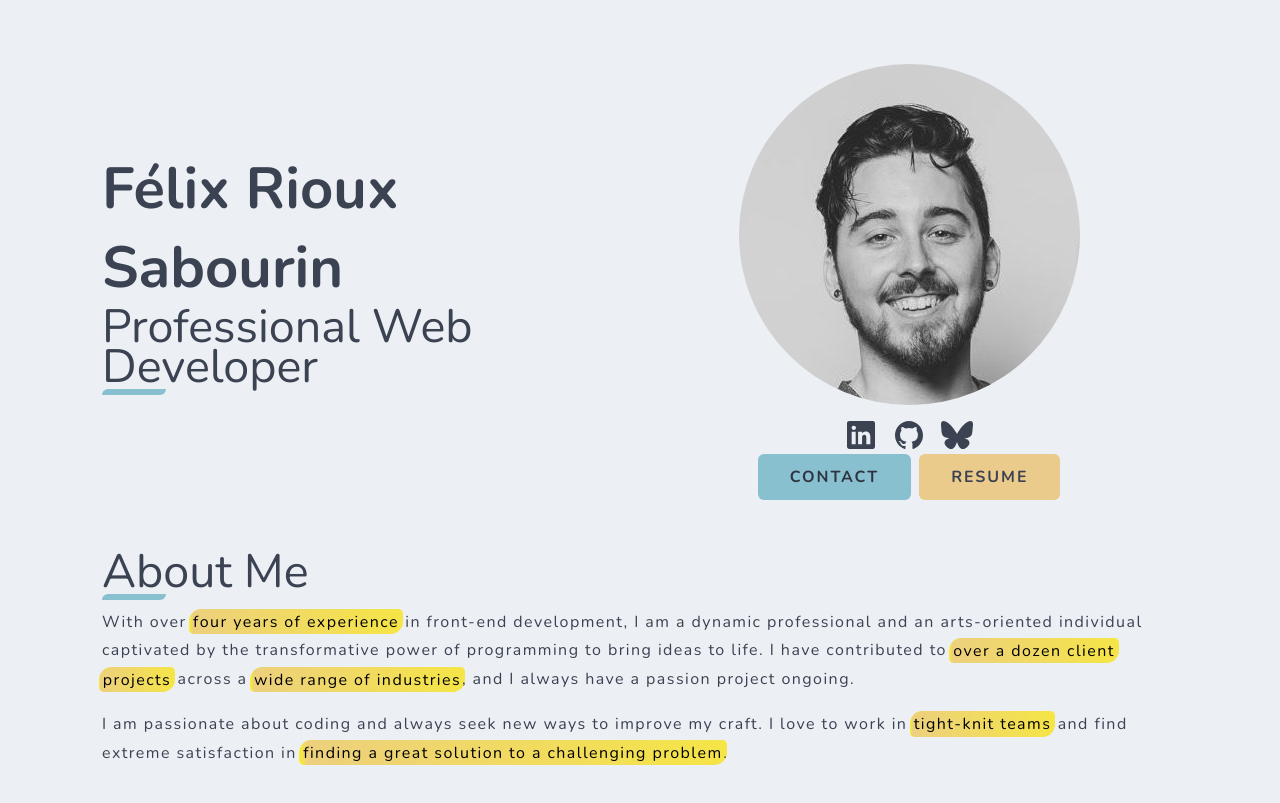
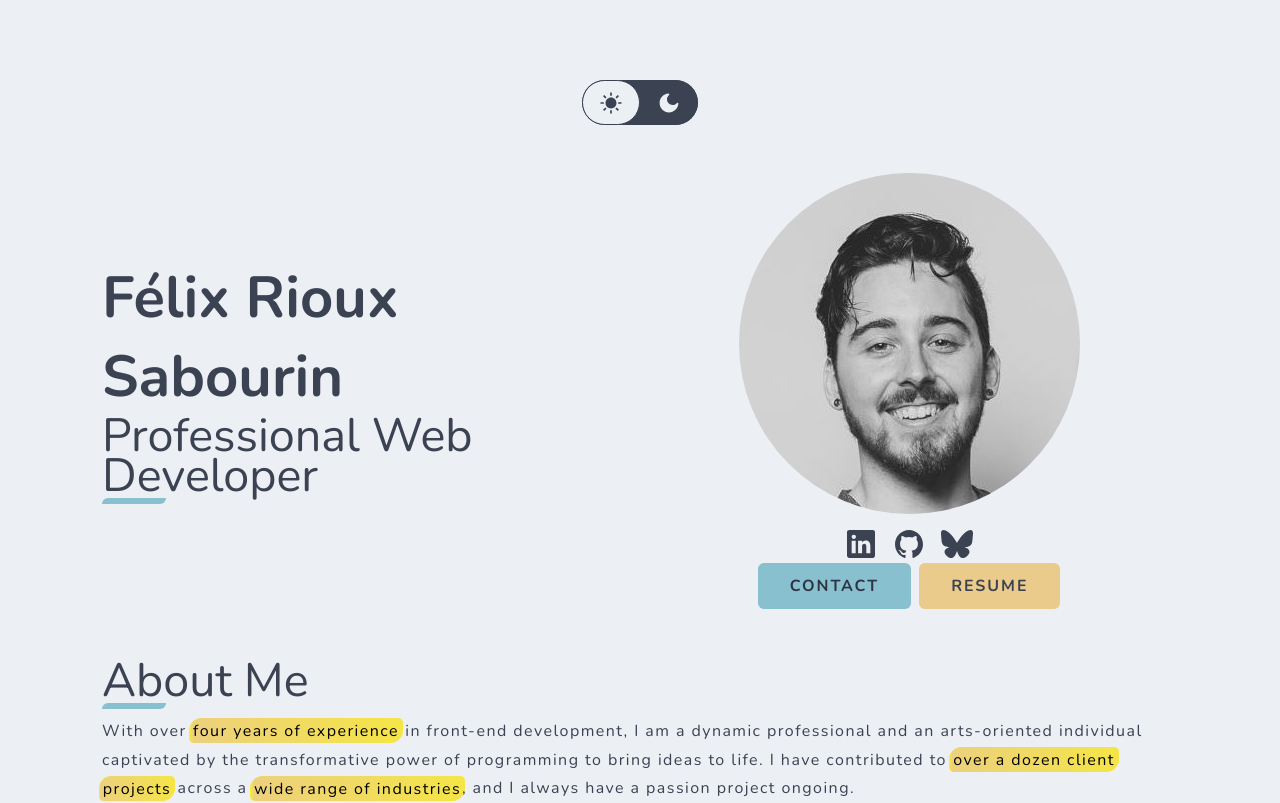
Before and after one commit to FelixPriori/next-portfolio, a Next.js app: page / in a window 1280 px wide. Shown: the top 803 px of the page. Built offline with nearby package versions, Linux system fonts and the light colour scheme.

Commit message:
adds theme switcher

```diff
--- a/package.json
+++ b/package.json
@@ -12,9 +12,11 @@
     "@hookform/error-message": "^2.0.1",
     "@hookform/resolvers": "^5.2.1",
     "next": "15.4.6",
+    "next-themes": "^0.4.6",
     "react": "19.1.0",
     "react-dom": "19.1.0",
     "react-hook-form": "^7.62.0",
+    "react-icons": "^5.5.0",
     "zod": "^4.0.17"
   },
   "devDependencies": {
--- a/src/app/_components/ToggleTheme/ToggleTheme.tsx
+++ b/src/app/_components/ToggleTheme/ToggleTheme.tsx
@@ -1,4 +1,91 @@
+'use client'
+import { useTheme } from 'next-themes'
+import { useEffect, useState } from 'react'
+import { AiFillSun, AiFillMoon } from 'react-icons/ai'
 import styles from './toggleTheme.module.scss'
+
 export default function ToggleTheme() {
-	return <div className={styles.toggleThemeWrapper}></div>
+	const [mounted, setMounted] = useState(false)
+	const { theme, setTheme } = useTheme()
+
+	useEffect(() => {
+		setMounted(true)
+		const savedTheme = localStorage.getItem('theme')
+		if (savedTheme) {
+			setTheme(savedTheme)
+		}
+	}, [setTheme])
+
+	if (!mounted)
+		return (
+			<div className={styles.toggleThemeWrapper}>
+				<div className={styles.unmounted}>
+					<div className={styles.innerUnmounted}></div>
+				</div>
+			</div>
+		)
+
+	return (
+		<div className={styles.toggleThemeWrapper}>
+			<fieldset className={styles.fieldset}>
+				<legend className={styles.legend}>Choose theme</legend>
+				<div className={styles.innerContainer}>
+					<label
+						tabIndex={0}
+						onKeyDown={e => {
+							if (e.key === 'Enter' || e.key === ' ') {
+								e.preventDefault()
+								setTheme('light')
+							}
+						}}
+						className={`${styles.labelWrapper} ${
+							theme === 'light' ? styles.checked : ''
+						}`}
+					>
+						<input
+							tabIndex={-1}
+							className={styles.radioInput}
+							onChange={() => setTheme('light')}
+							checked={theme === 'light'}
+							aria-checked={theme === 'light'}
+							type="radio"
+							id="light"
+							name="theme"
+							value="light"
+						/>
+						<div className={styles.svgContainer}>
+							<AiFillSun />
+						</div>
+					</label>
+					<label
+						tabIndex={0}
+						onKeyDown={e => {
+							if (e.key === 'Enter' || e.key === ' ') {
+								e.preventDefault()
+								setTheme('dark')
+							}
+						}}
+						className={`${styles.labelWrapper} ${
+							theme === 'dark' ? styles.checked : ''
+						}`}
+					>
+						<input
+							tabIndex={-1}
+							className={styles.radioInput}
+							onChange={() => setTheme('dark')}
+							checked={theme === 'dark'}
+							aria-checked={theme === 'dark'}
+							type="radio"
+							id="dark"
+							name="theme"
+							value="dark"
+						/>
+						<div className={styles.svgContainer}>
+							<AiFillMoon />
+						</div>
+					</label>
+				</div>
+			</fieldset>
+		</div>
+	)
 }
--- a/src/app/_components/ToggleTheme/toggleTheme.module.scss
+++ b/src/app/_components/ToggleTheme/toggleTheme.module.scss
@@ -1,5 +1,90 @@
+.unmounted {
+	height: 77px;
+	padding: 1rem;
+
+	.innerUnmounted {
+		width: 116px;
+		height: 100%;
+		border-radius: 2rem;
+		background-color: var(--color-skeleton);
+	}
+}
+
 .toggleThemeWrapper {
 	display: flex;
 	justify-content: center;
 	margin-bottom: 2rem;
 }
+
+.fieldset {
+	padding: 1rem;
+	border: 0;
+}
+
+.innerContainer {
+	display: -webkit-box;
+	display: -ms-flexbox;
+	display: flex;
+	-webkit-box-pack: justify;
+	-ms-flex-pack: justify;
+	justify-content: space-between;
+	width: 100%;
+	background-color: var(--color-text);
+	border-radius: 2rem;
+}
+
+.legend,
+.legend:not(:focus, :focus-within) {
+	border: 0 !important;
+	clip-path: inset(50%) !important; /* 2 */
+	height: 1px !important;
+	margin: -1px !important;
+	overflow: hidden !important;
+	padding: 0 !important;
+	width: 1px !important;
+	white-space: nowrap !important; /* 3 */
+}
+
+.labelWrapper {
+	position: relative;
+	padding: 0.4rem 0.8rem;
+	border-radius: 2rem;
+	border: 1px solid var(--color-text);
+	cursor: pointer;
+
+	&:focus,
+	&:focus-visible,
+	&:focus-within {
+		outline: 2px solid var(--color-primary-light);
+		outline-offset: 2px;
+	}
+
+	.svgContainer {
+		height: 1.5rem;
+		width: 1.5rem;
+		margin: 0.2rem;
+		cursor: pointer;
+
+		svg {
+			height: 100%;
+			width: 100%;
+			color: var(--color-background);
+			cursor: pointer;
+		}
+	}
+
+	&.checked {
+		background-color: var(--color-background);
+		.svgContainer {
+			svg {
+				color: var(--color-text);
+			}
+		}
+	}
+}
+
+.radioInput {
+	cursor: pointer;
+	position: absolute;
+	opacity: 0;
+}
--- /dev/null
+++ b/src/app/_providers/ThemeProvider.tsx
@@ -0,0 +1,15 @@
+import { ReactNode } from 'react'
+import { ThemeProvider as NextThemeProvider } from 'next-themes'
+
+export default function ThemeProvider({ children }: { children: ReactNode }) {
+	return (
+		<NextThemeProvider
+			attribute="class"
+			defaultTheme="light"
+			themes={['light', 'dark']}
+			storageKey="theme"
+		>
+			{children}
+		</NextThemeProvider>
+	)
+}
--- a/src/app/_sections/IntroSection.tsx
+++ b/src/app/_sections/IntroSection.tsx
@@ -5,11 +5,13 @@ import {
 	ButtonLink,
 	ButtonVariant,
 	Socials,
+	ToggleTheme,
 } from '../_components'
 
 export default function IntroSection() {
 	return (
 		<section className={styles.headerSection}>
+			<ToggleTheme />
 			<div className={styles.heroWrapper}>
 				<div className={styles.textWrapper}>
 					<div className={styles.textInnerWrapper}>
--- a/src/app/globals.scss
+++ b/src/app/globals.scss
@@ -20,6 +20,7 @@
 	--color-text: var(--color-primary-dark);
 	--color-link: var(--color-primary);
 	--color-link-hover: var(--color-primary-dark);
+	--color-skeleton: var(--color-primary-lighter);
 
 	/* RADIUS */
 	--radius-icon: 0.25rem;
@@ -41,6 +42,16 @@
 
 	/* SIZE */
 	--size-svg: 32px;
+}
+
+.dark {
+	-webkit-font-smoothing: antialiased;
+	--color-background: var(--color-primary-dark);
+	--color-background-footer: var(--color-dark);
+	--color-text: var(--color-light);
+	--color-link: var(--color-primary-light);
+	--color-link-hover: var(--color-primary);
+	--color-skeleton: var(--color-dark);
 }
 
 html {
--- a/src/app/layout.tsx
+++ b/src/app/layout.tsx
@@ -1,6 +1,7 @@
 import type { Metadata } from 'next'
 import { Nunito, Rowdies } from 'next/font/google'
 import './globals.scss'
+import ThemeProvider from './_providers/ThemeProvider'
 
 const nunito = Nunito({
 	variable: '--font-nunito',
@@ -24,9 +25,9 @@ export default function RootLayout({
 	children: React.ReactNode
 }>) {
 	return (
-		<html lang="en">
+		<html lang="en" suppressHydrationWarning>
 			<body className={`${nunito.variable} ${rowdies.variable}`}>
-				{children}
+				<ThemeProvider>{children}</ThemeProvider>
 			</body>
 		</html>
 	)
```
Also changed, not shown: 1 other file (tests, documents, lock files or other folders).
